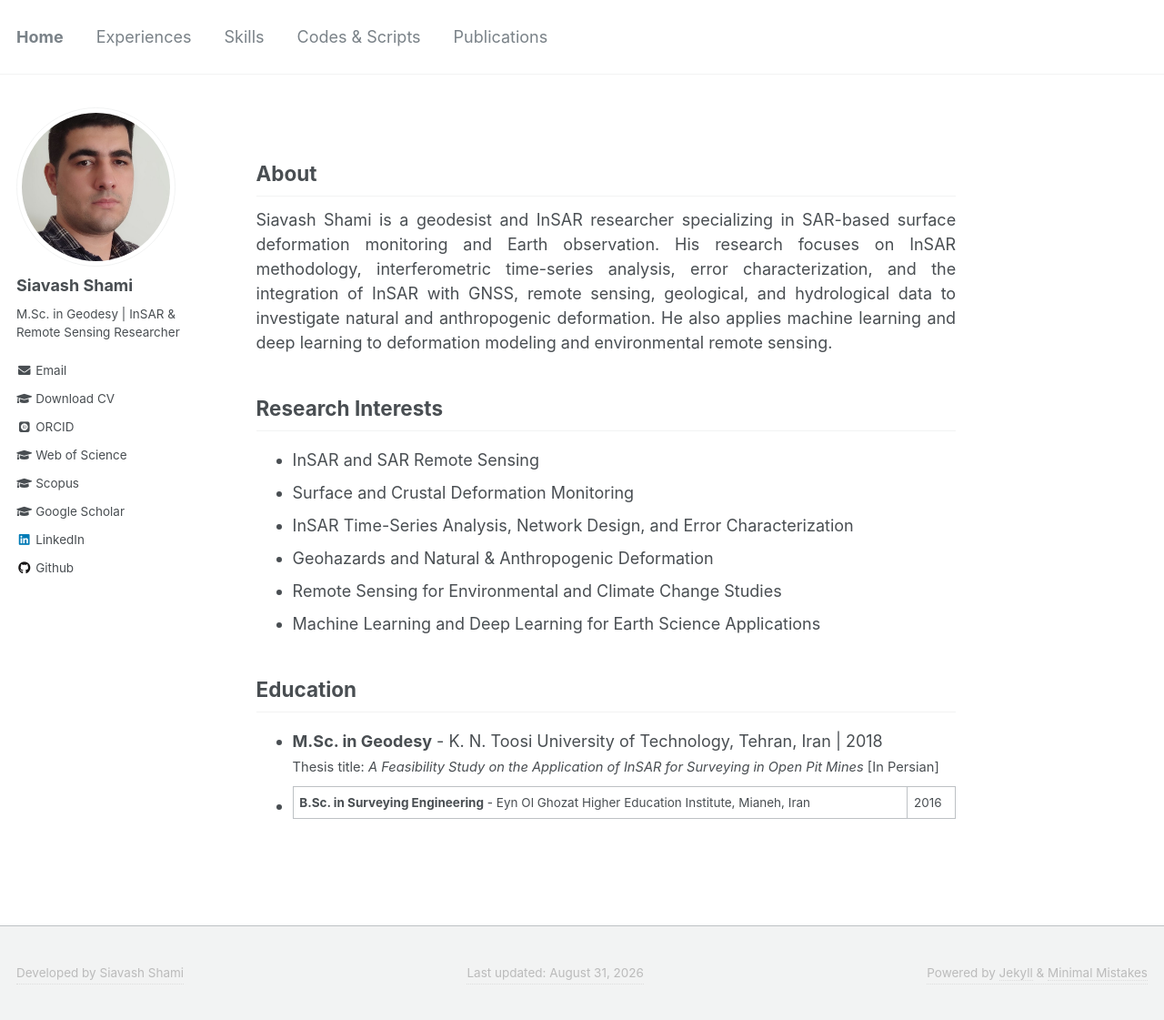
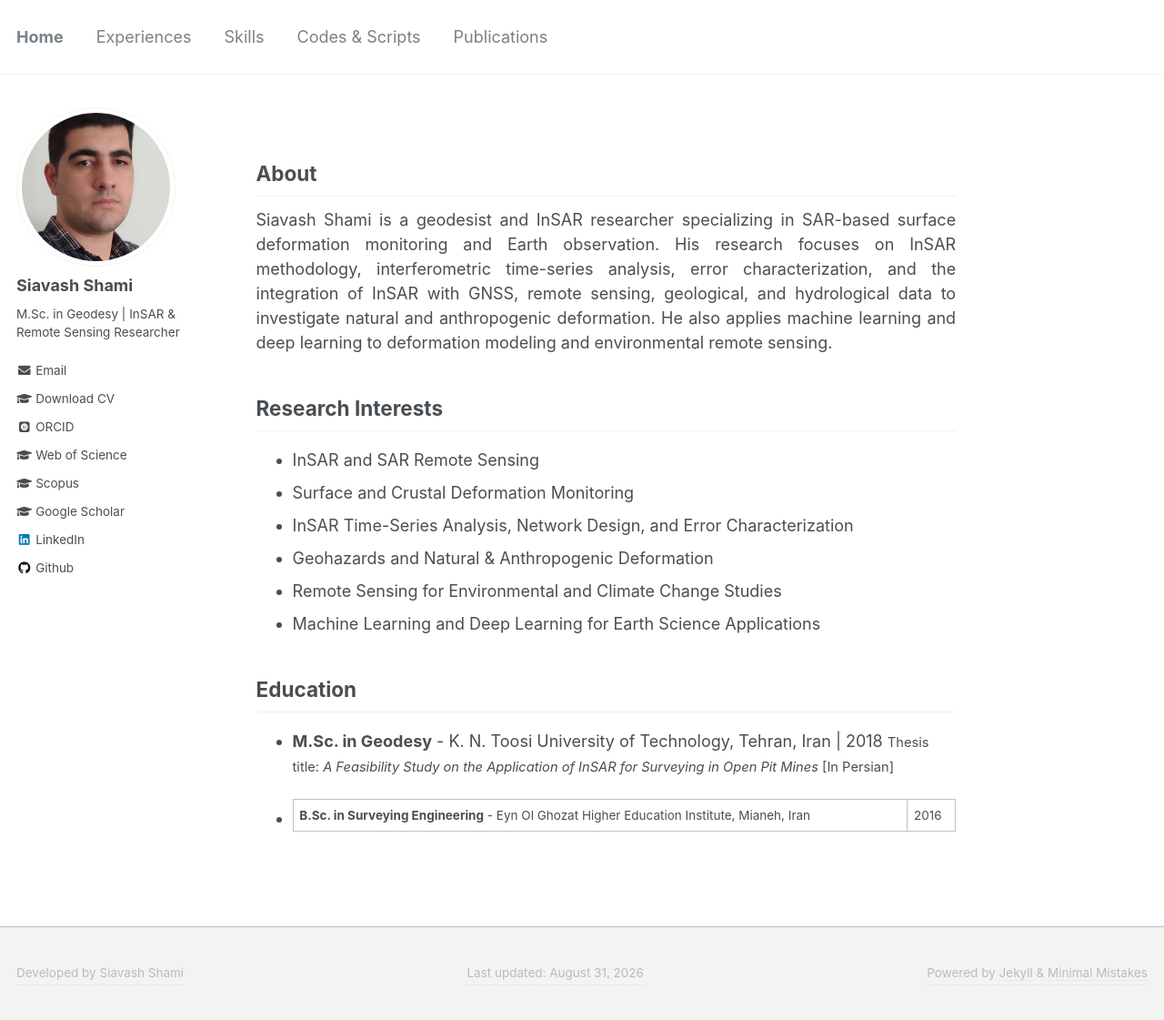
Before and after one commit to siavashshami/siavashshami.github.io, a Jekyll site: the page built from _pages/home.md, in a window 1280 px wide and 1121 px high. Shown: the whole window at 91% size. Built offline with Jekyll 4.4.1, drawn with Linux system fonts in a browser that asks for light colours; some web fonts are replaced.

Commit message:
Update home.md

```diff
--- a/_pages/home.md
+++ b/_pages/home.md
@@ -22,8 +22,9 @@ Siavash Shami is a geodesist and InSAR researcher specializing in SAR-based surf
 - Machine Learning and Deep Learning for Earth Science Applications
 
 ## Education
-- **M.Sc. in Geodesy** - K. N. Toosi University of Technology, Tehran, Iran | 2018<br>
+- **M.Sc. in Geodesy** - K. N. Toosi University of Technology, Tehran, Iran | 2018
 <span style="font-size: 11pt;">
   Thesis title: <i>A Feasibility Study on the Application of InSAR for Surveying in Open Pit Mines</i> [In Persian]
-</span><br>
+</span>
+
 - **B.Sc. in Surveying Engineering** - Eyn Ol Ghozat Higher Education Institute, Mianeh, Iran | 2016<br>
```
